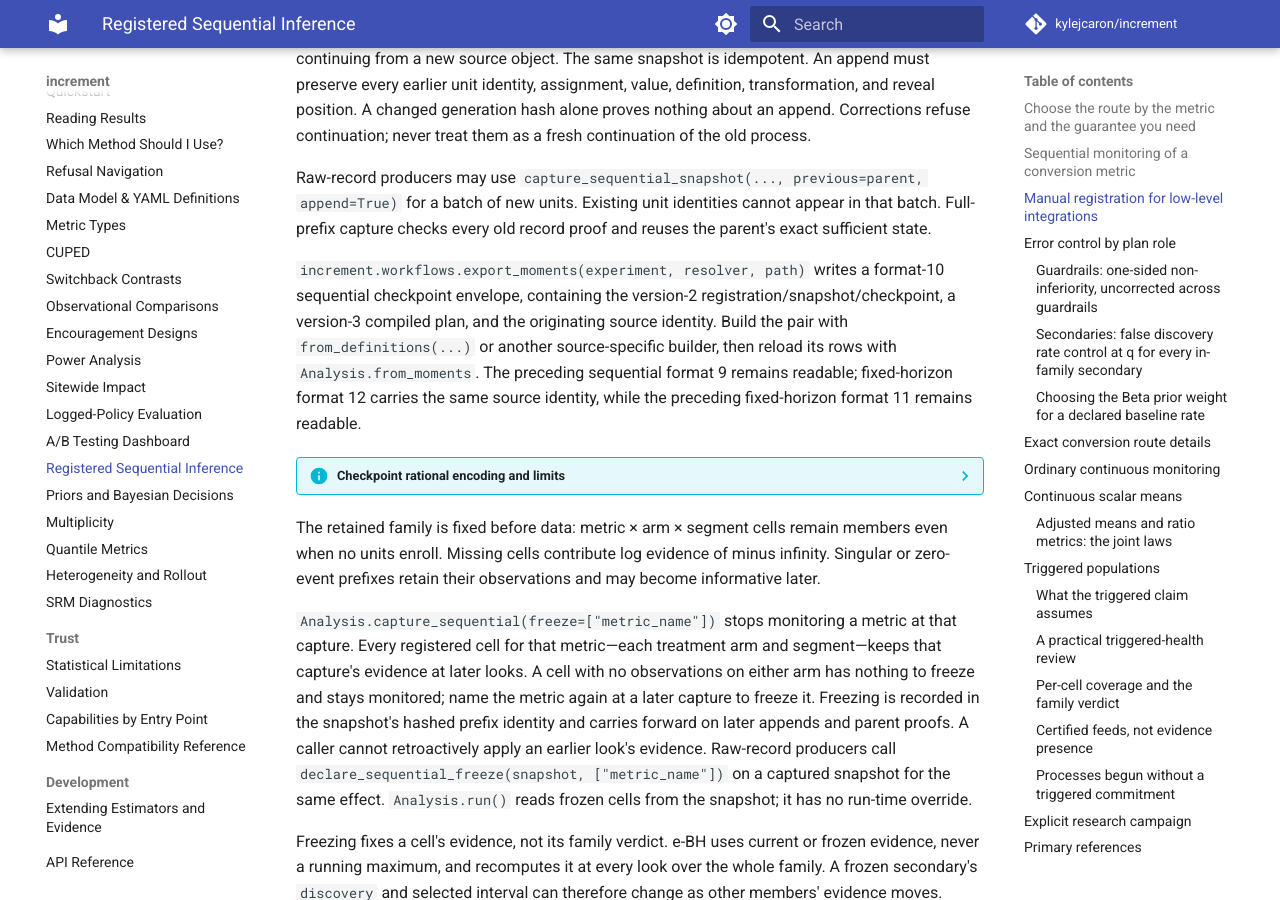
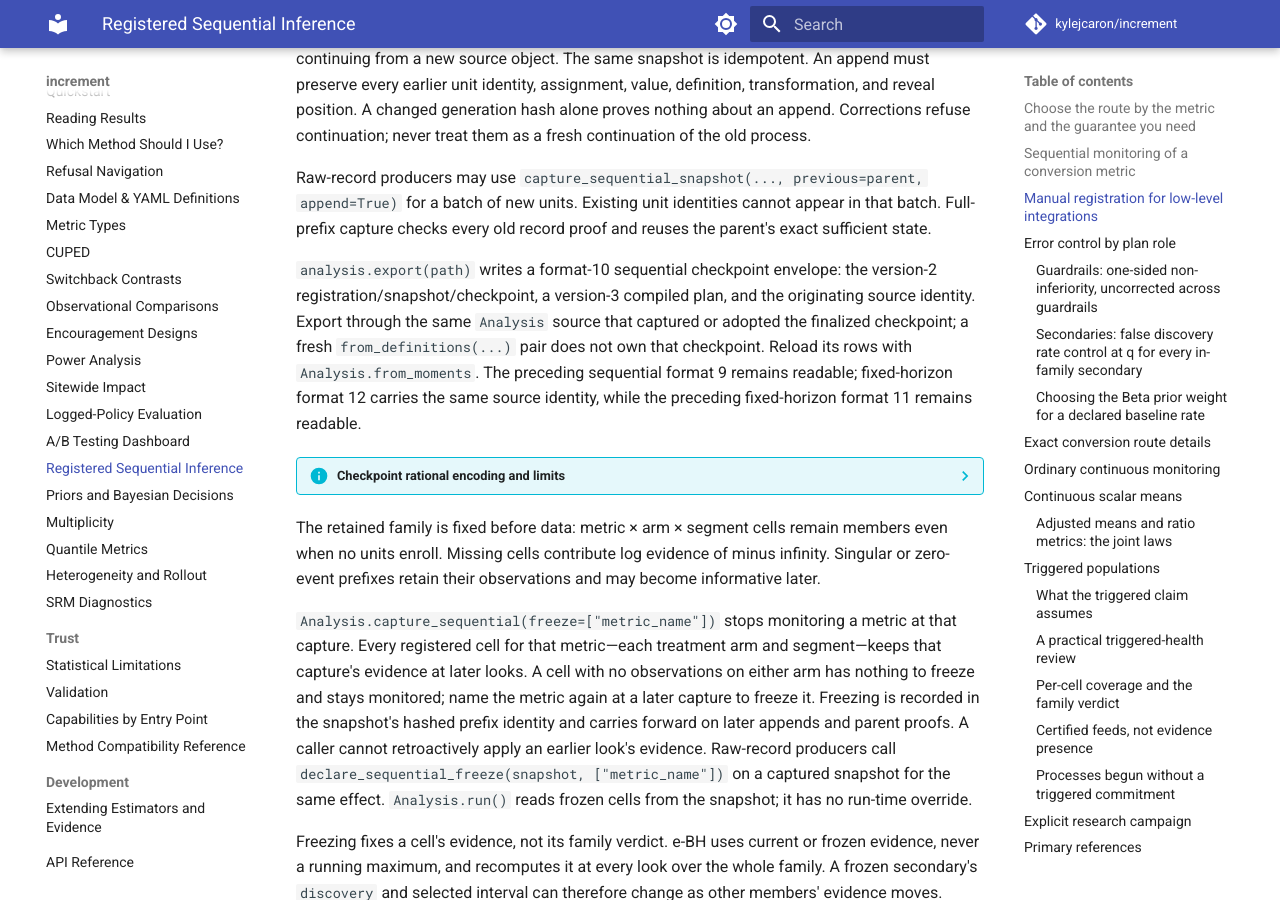
Before and after one commit to kylejcaron/increment, an MkDocs documentation site: the page built from docs/guides/sequential-inference.md, in a window 1280 px wide and 900 px high, scrolled down 4728 px. Built offline with MkDocs 1.6.1 and Material for MkDocs 9.7.7, drawn with Linux system fonts in a browser that asks for light colours; comment, search, counter and statistics services are not loaded.

Commit message:
docs: clarify sequential checkpoint export source

```diff
--- a/docs/guides/sequential-inference.md
+++ b/docs/guides/sequential-inference.md
@@ -235,11 +235,11 @@ previous=parent, append=True)` for a batch of new units. Existing unit
 identities cannot appear in that batch. Full-prefix capture checks every
 old record proof and reuses the parent's exact sufficient state.
 
-`increment.workflows.export_moments(experiment, resolver, path)` writes a
-format-10 sequential checkpoint envelope, containing the version-2
-registration/snapshot/checkpoint, a version-3 compiled plan, and the originating
-source identity. Build the pair with `from_definitions(...)` or another
-source-specific builder, then reload its rows with `Analysis.from_moments`.
+`analysis.export(path)` writes a format-10 sequential checkpoint envelope:
+the version-2 registration/snapshot/checkpoint, a version-3 compiled plan, and
+the originating source identity. Export through the same `Analysis` source that
+captured or adopted the finalized checkpoint; a fresh `from_definitions(...)`
+pair does not own that checkpoint. Reload its rows with `Analysis.from_moments`.
 The preceding sequential format 9 remains readable; fixed-horizon format 12
 carries the same source identity, while the preceding fixed-horizon format 11
 remains readable.
```
